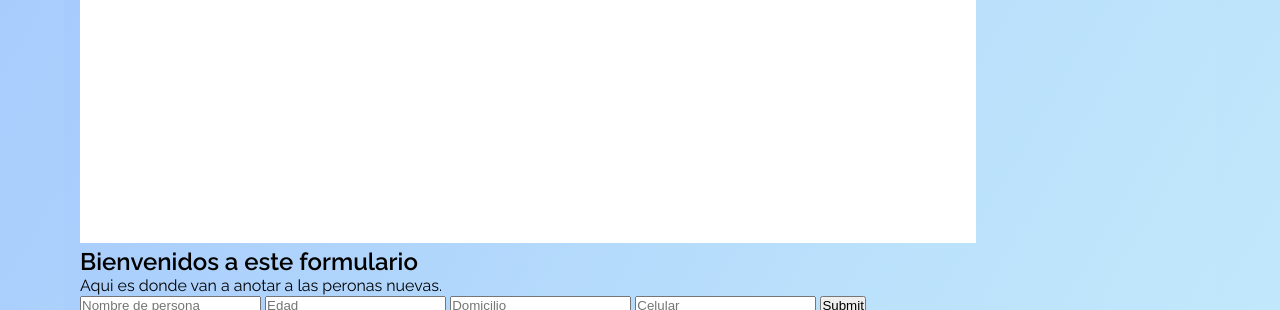
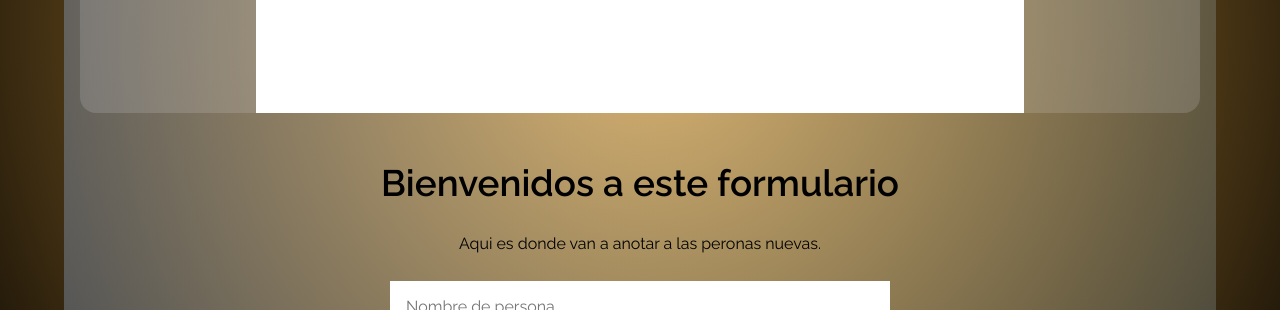
Before and after one commit to pabloperez293/formulario, a plain HTML site: page index.html in a window 1280 px wide. Shown: the part 765-1075 px from the top of the page. Drawn offline with nearby package versions, Linux system fonts and the light colour scheme.

Commit message:
formularioestilos

```diff
--- a/css/styles.css
+++ b/css/styles.css
@@ -6,7 +6,8 @@
 :root{
 
     /* Colores */
-    --primer-color: hsl(209, 76%, 77%);
+    --primer-color:rgba(231,169,66,1);
+    --segundo-color: rgba(231,169,66,1);
 
 
     /* fuentes */
@@ -14,7 +15,7 @@
     --body-font: 'Raleway', sans-serif;
 
     /* gradientes */
-    --gradiente-color1:linear-gradient(120deg, #a1c4fd 0%, #c2e9fb 100%);
+    --gradiente-color1:radial-gradient(circle,rgba(231,169,66,1) 0%, rgba(0,0,0,1) 82%);
     --gradiente-color2:linear-gradient(120deg, #a1c4fd50 20%, #c2e9fb31 80%);
 
 }
@@ -24,7 +25,13 @@ body{
     padding: 80px 0;
     background-image:var(--gradiente-color1);
     background-color: var(--primer-color);
-    display: flex;
+    background-repeat: no-repeat;
+
+    /* Con esto no necesitamos responsive */
+    display: grid;
+    grid-auto-rows: max-content;
+    grid-template-columns: repeat(auto-fit , minmax(310px, 1fr));
+    gap: .6em;
 }
 .main{
     margin: auto;
@@ -33,7 +40,82 @@ body{
     overflow: hidden;
     padding: 1em;
     border-radius: 1em;
+
+    animation: mostrar 1.5s ease-in-out;
+}
+/* Animacion */
+@keyframes mostrar{
+    0%{
+        opacity: 0;
+    }
+    100%{
+        opacity: 1;
+    }
+}
+/* Fondo de imagen */
+.mainFig{
+    overflow: hidden;
+    border-radius: 1em;
+    display: flex;
+    background-color: #e7e4e92a;
 }
 .mainImg{
+    margin: auto;
     width: 80%;
+    max-width: 60vw;
 }
+/* Datos del formulario */
+.mainContacto{
+    display: flex;
+    flex-direction: column;
+    justify-content: center;
+    gap: 1.5em;
+    padding: 3em .7em;
+    text-align: center;
+}
+.mainForm{
+    display: grid;
+    justify-items: center;
+    gap: 1.5em;
+}
+.mainInput{
+    width: 88%;
+    max-width: 500px;
+    outline: none;
+    border: none;
+    padding: 1em;
+    font:inherit;
+}
+.mainEnviado{
+    background-color: var(--primer-color) ;
+    color: white ;
+    font-weight: 600;
+}
+/* Titulos y parrafos */
+.mainTitulo{
+    font-size: 2.3rem;
+}
+.mainParrafo{
+    margin: .3em 0;
+}
+
+/* Icoonos */
+.mainSocial{
+    display: grid;
+    grid-auto-flow: column;
+    justify-content: center;
+    grid-auto-columns: max-content;
+    gap: 1em;
+}
+.mainLink{
+    border: 1px solid white;
+    border-radius: 10px;
+    padding: .6em 1.5em;
+}
+.mainLink:hover{
+    background-color: white;
+}
+.mainIcon{
+    width: 30px;
+    height: 30px;
+}
```
